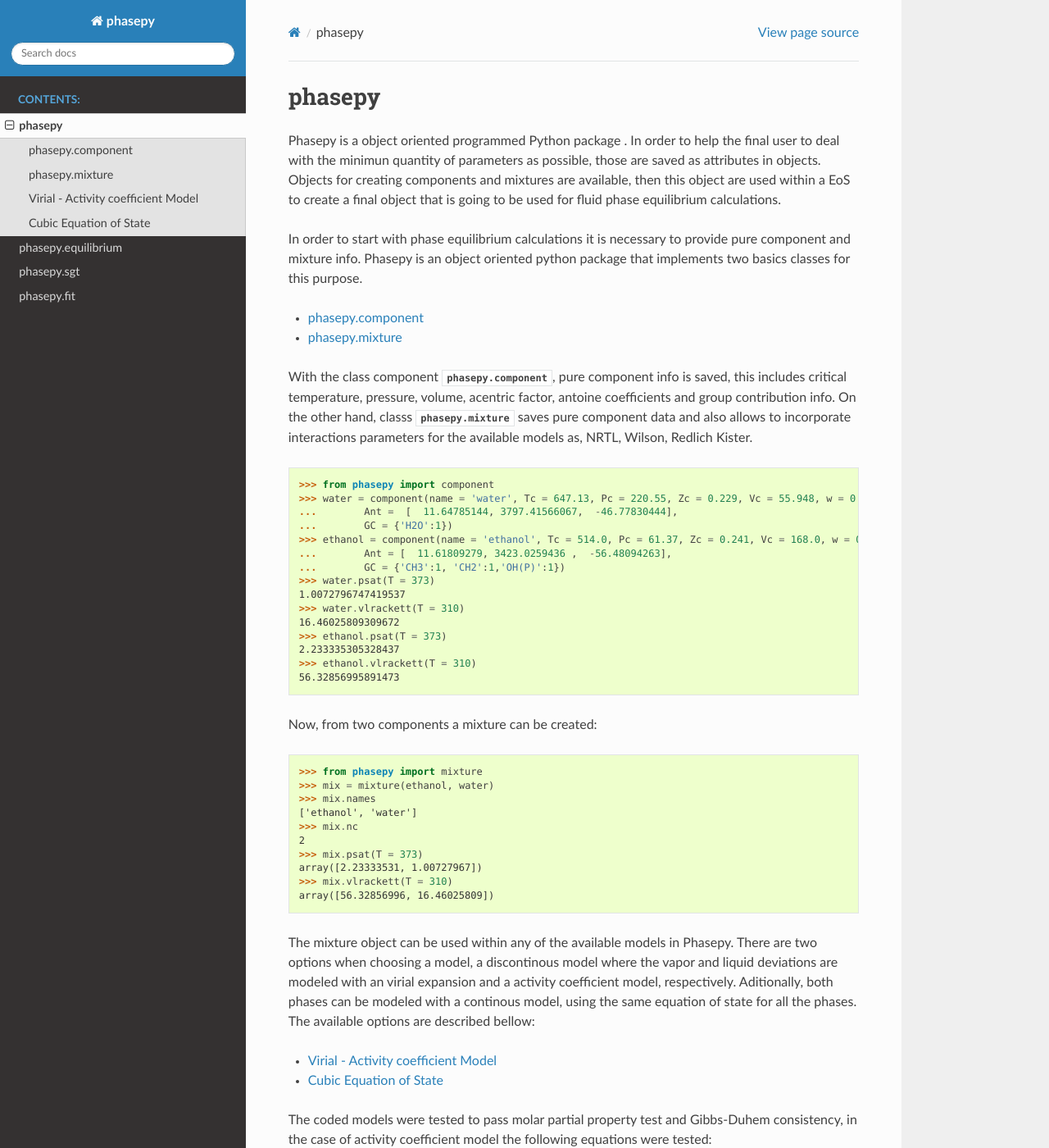
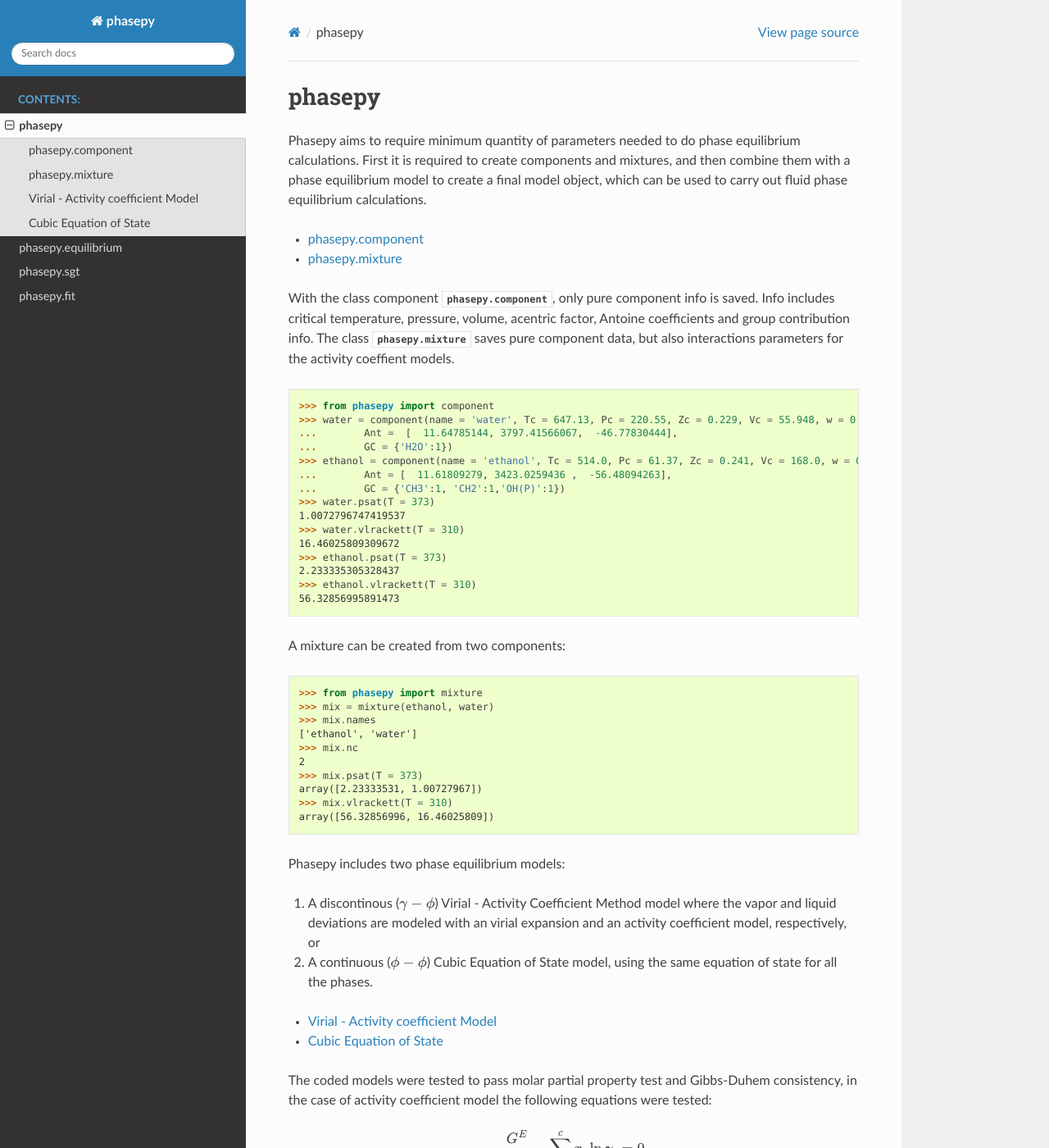
Before and after one commit to gustavochm/phasepy, a Sphinx documentation site: the page built from docs/source/phasepy.rst, in a window 1280 px wide and 1400 px high. Shown: the whole window at 82% size. Built offline with Sphinx 7.4.7 and the Read the Docs theme 2.0.0, drawn with Linux system fonts in a browser that asks for light colours.

Commit message:
Improvements to phasepy top level docs
- Clarifications for models
- Fix error in phasepy.cubic.rst example
- Mention xlrd as requirement

```diff
--- a/docs/source/basic/phasepy.component.rst
+++ b/docs/source/basic/phasepy.component.rst
@@ -1,7 +1,7 @@
 phasepy.component
 =================
 
-Phasepy :class:`phasepy.component` function creates an object that stores necessary pure component information needed for equilibria and interfacial properties computation. The following parameters are allowed.
+Phasepy :class:`phasepy.component` class constructor function creates an object that stores necessary pure component information needed for equilibria and interfacial properties computation. The following parameters are allowed.
 
 - name : name of the component
 - Tc : Critical temperature in Kelvin
@@ -25,7 +25,7 @@ A component can be created as follows:
         ...        Ant =  [  11.64785144, 3797.41566067,  -46.77830444],
         ...        GC = {'H2O':1})
 
-Besides storing pure component data, the created object incorporates basics methods for saturation pressure evaluation and liquid volume with Rackett equation.
+Besides storing pure component data, the created object incorporates basics methods for saturation pressure evaluation using Antoine equation, and liquid volume estimation with Rackett equation.
 
 .. code-block:: python
 
@@ -35,7 +35,7 @@ Besides storing pure component data, the created object incorporates basics meth
 	16.46025809309672
 
 
-.. warning:: Remember to supply the necessary parameters for the model that you are going to use
+.. warning:: User is required to supply the necessary parameters for methods
 
 .. autoclass:: phasepy.component
     :members:
--- a/docs/source/index.rst
+++ b/docs/source/index.rst
@@ -10,17 +10,18 @@ What is phasepy?
 ----------------
 Phasepy is an open-source scientific python package for fluid phase equilibria and interfacial properties computation.
 This package facilitates the calculation of vapor-liquid equilibrium, liquid-liquid equilibrium and vapor-liquid-liquid equilibrium as well as density profiles and interfacial tension.
-Equilibrium calculations can be performed with cubic equations of state (EoS) with classic or advances mixing rules or with a discontinuous approach using a virial equation of state for the vapor phase and an activity coefficients model for the liquid phase. On the other hand, the interfacial description must be done with a continuous model, i.e. cubic EoS.
+Equilibrium calculations can be performed with cubic equations of state (EoS) with classic or advances mixing rules or with a discontinuous approach using a virial equation of state for the vapor phase and an activity coefficients model (e.g. Modified UNIFAC) for the liquid phase. On the other hand, the interfacial description must be done with a continuous model, i.e. cubic EoS.
 
 Besides equilibria and interfacial computations, with Phasepy it is possible to fit pure component parameters as well as interaction parameters for quadratic mixing rule (QMR) and NRTL, Wilson and Redlich Kister activity coefficient models.
 
-Phasepy relies on NumPy, SciPy and Cython extension modules, when necessary.
+Phasepy relies on NumPy, SciPy and Cython extension modules.
 
 Installation Prerequisites
 --------------------------
 - numpy
 - scipy
 - pandas
+- xlrd
 - C/C++ Compiler for Cython extension modules
 
 
--- a/docs/source/models/phasepy.virialgama.rst
+++ b/docs/source/models/phasepy.virialgama.rst
@@ -1,7 +1,7 @@
 Virial - Activity coefficient Model
 ===================================
 
-This class is focused for phase equilibrium using a virial correlation for the
+This phase equilibrium model class uses a virial correlation for the
 vapor phase and a activity coefficient model for the liquid phase. For the gas phase,
 the virial coefficient can be estimated using Abbott or Tsonopoulos correlations, also
 an ideal gas option is available. For liquid phase, NRTL, Wilson, Redlich - Kister and Modified-UNIFAC
--- a/docs/source/phasepy.rst
+++ b/docs/source/phasepy.rst
@@ -1,18 +1,14 @@
 phasepy
 =======
 
-Phasepy is a object oriented programmed Python package . In order to help the final user to deal with the minimun quantity of parameters as possible, those are saved as attributes in objects. Objects for creating components and mixtures are available, then this object are used within a EoS to create a final object that is going to be used for fluid phase equilibrium calculations.
-
-In order to start with phase equilibrium calculations it is necessary to provide pure component and mixture info. Phasepy is an object oriented python package that implements two basics classes for this purpose.
+Phasepy aims to require minimum quantity of parameters needed to do phase equilibrium calculations. First it is required to create components and mixtures, and then combine them with a phase equilibrium model to create a final model object, which can be used to carry out fluid phase equilibrium calculations.
 
 .. toctree::
    	./basic/phasepy.component
 	./basic/phasepy.mixture
 
-With the class component :class:`phasepy.component`, pure component info is saved, this includes
-critical temperature, pressure, volume, acentric factor, antoine coefficients and group contribution
-info. On the other hand, classs :class:`phasepy.mixture` saves pure component data and also allows to
-incorporate interactions parameters for the available models as, NRTL, Wilson, Redlich Kister.
+With the class component :class:`phasepy.component`, only pure component info is saved. Info includes critical temperature, pressure, volume, acentric factor, Antoine coefficients and group contribution info.
+The class :class:`phasepy.mixture` saves pure component data, but also interactions parameters for the activity coeffient models.
 
 .. code-block:: python
 
@@ -32,7 +28,7 @@ incorporate interactions parameters for the available models as, NRTL, Wilson, R
 	>>> ethanol.vlrackett(T = 310)
 	56.32856995891473
 
-Now, from two components a mixture can be created:
+A mixture can be created from two components:
 
 .. code-block:: python
 
@@ -48,7 +44,10 @@ Now, from two components a mixture can be created:
 	array([56.32856996, 16.46025809])
 
 
-The mixture object can be used within any of the available models in Phasepy. There are two options when choosing a model, a discontinous model where the vapor and liquid deviations are modeled with an virial expansion and a activity coefficient model, respectively. Aditionally, both phases can be modeled with a continous model, using the same equation of state for all the phases. The available options are described bellow:
+Phasepy includes two phase equilibrium models:
+
+1. A discontinous (:math:`\gamma - \phi`) Virial - Activity Coefficient Method model where the vapor and liquid deviations are modeled with an virial expansion and an activity coefficient model, respectively, or
+2. A continuous  (:math:`\phi - \phi`) Cubic Equation of State model, using the same equation of state for all the phases.
 
 .. toctree::
 	:maxdepth: 1
```
Also changed, not shown: docs/source/basic/phasepy.mixture.rst (+6 -3 lines), docs/source/models/phasepy.cubic.rst (+8 -8 lines).
